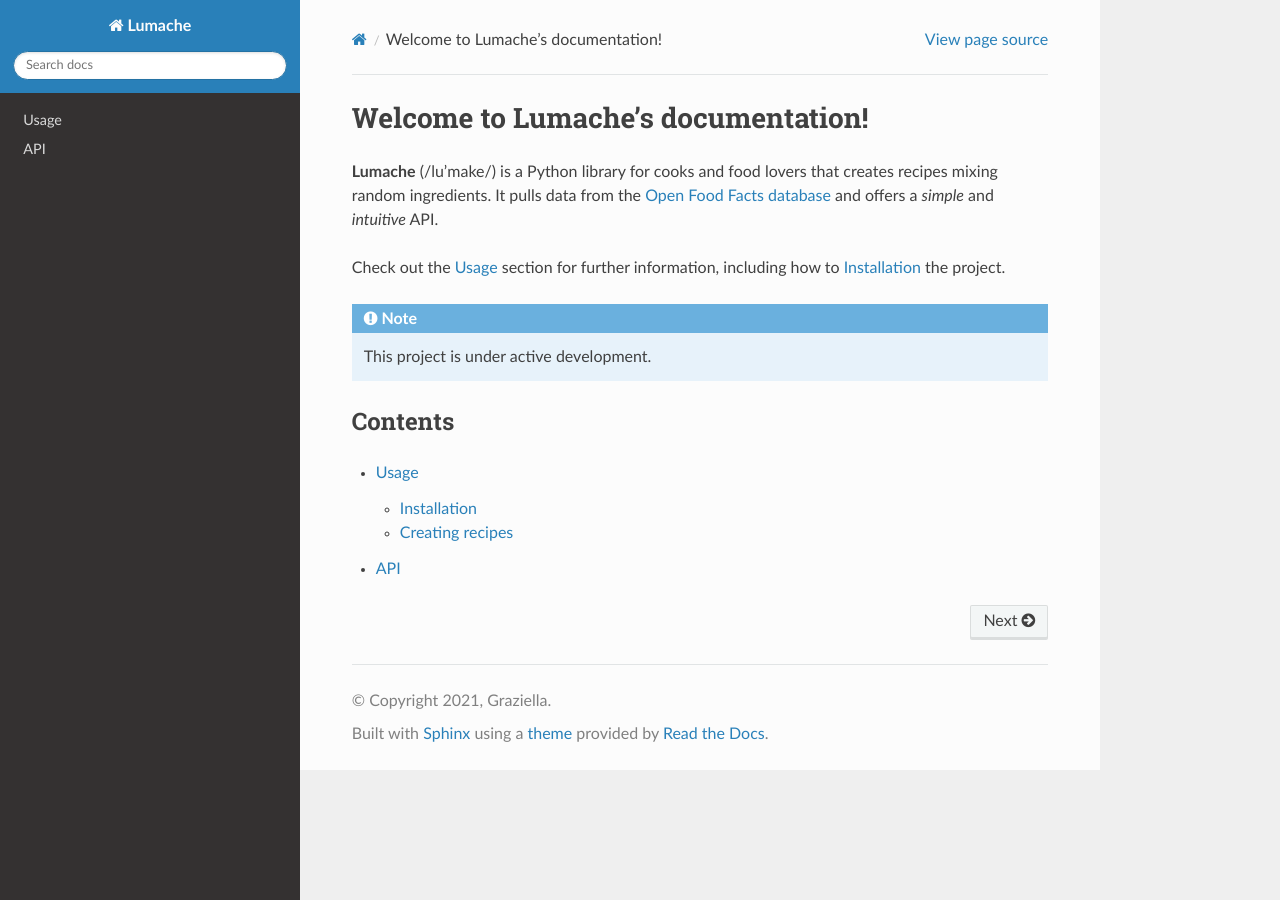
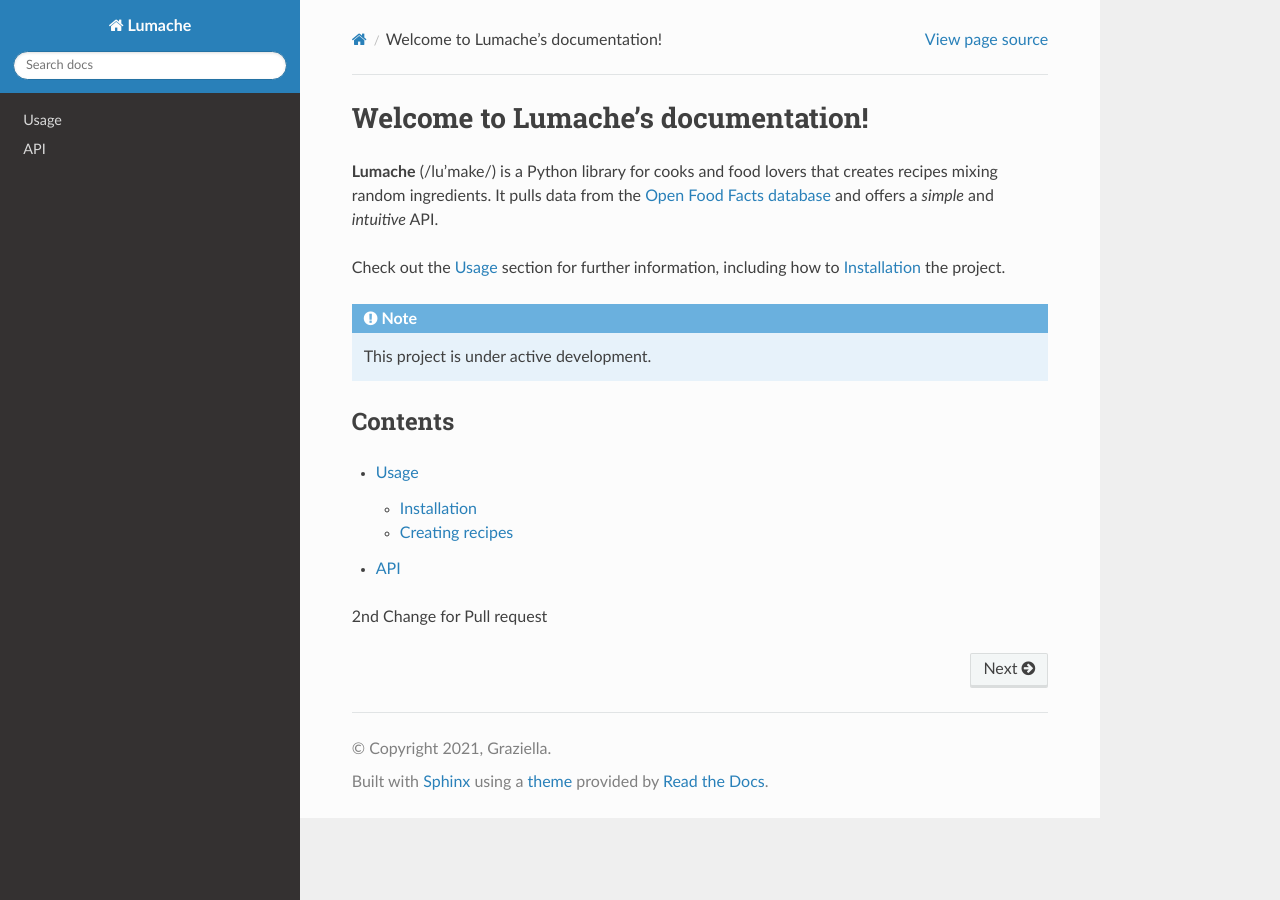
Before and after one commit to michaeltothewilson/cs160-micropython, a Sphinx documentation site: the page built from docs/source/index.rst, in a window 1280 px wide. Built offline with Sphinx 7.4.7 and the Read the Docs theme 3.1.0, drawn with Linux system fonts in a browser that asks for light colours.

Commit message:
Update index.rst
Second Pull Request Test

```diff
--- a/docs/source/index.rst
+++ b/docs/source/index.rst
@@ -20,3 +20,5 @@
 
    usage
    api
+
+2nd Change for Pull request
```
